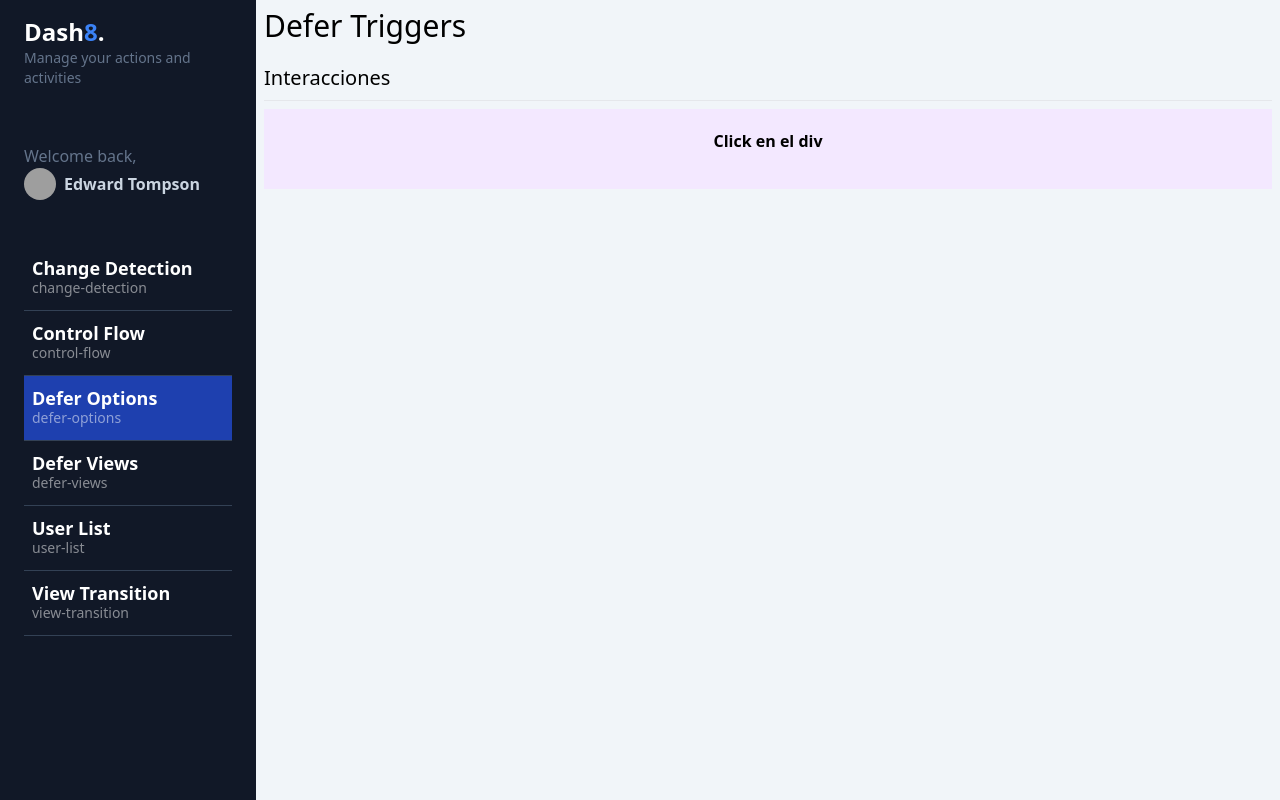
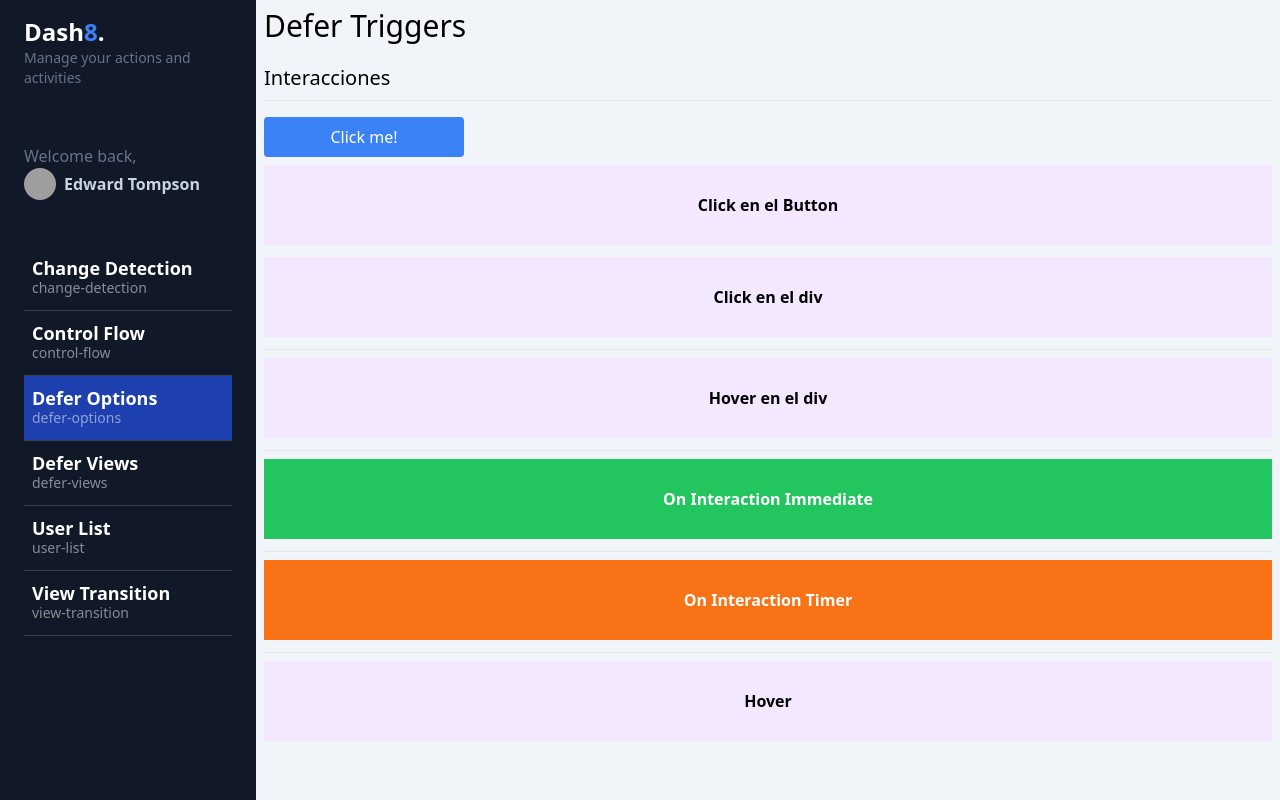
Before and after one commit to Zoloz966/Angular17-, an Angular app: page /dashboard/defer-options in a window 1280 px wide. Built offline with nearby package versions, Linux system fonts and the light colour scheme; grey boxes are pictures that could not be loaded.

Commit message:
end defer options component

```diff
--- a/src/app/dashboard/pages/defer-options/defer-options.component.html
+++ b/src/app/dashboard/pages/defer-options/defer-options.component.html
@@ -4,13 +4,108 @@
   <h1 class="text-xl">Interacciones</h1>
   <hr class="my-2" />
 
-  @defer (on interaction) {
-  <app-heavy-loaders-fast cssClass="bg-blue-500 h-20 grid text-center">
-    <span class="text-white mt-5 font-semibold">On Interaction</span>
+  <button
+    #btnInteraction
+    class="p-2 bg-blue-500 hover:bg-blue-700 transition-all rounded text-white my-2 w-[200px]"
+  >
+    Click me!
+  </button>
+
+  @defer (on interaction(btnInteraction)) {
+  <app-heavy-loaders-fast
+    cssClass="bg-indigo-500 h-20 grid text-center mb-3 flex justify-center items-center"
+  >
+    <span class="text-white font-semibold">On Interaction Button</span>
   </app-heavy-loaders-fast>
   } @placeholder {
-  <div class="w-full h-20 bg-purple-100 grid text-center">
-    <span class=" mt-5 font-semibold">Click en el div</span>
+  <div
+    class="w-full h-20 bg-purple-100 grid text-center mb-3 justify-center items-center"
+  >
+    <span class="font-semibold">Click en el Button</span>
+  </div>
+  } @defer (on interaction) {
+  <app-heavy-loaders-fast
+    cssClass="bg-yellow-500 h-20 grid text-center mb-3 flex justify-center items-center"
+  >
+    <span class="text-white font-semibold">On Interaction</span>
+  </app-heavy-loaders-fast>
+  } @placeholder {
+  <div
+    class="w-full h-20 bg-purple-100 grid text-center mb-3 justify-center items-center"
+  >
+    <span class="font-semibold">Click en el div</span>
   </div>
   }
 </section>
+
+<section>
+  <hr class="my-2" />
+
+  @defer (on hover) {
+  <app-heavy-loaders-fast
+    cssClass="bg-red-500 h-20 grid text-center mb-3 flex justify-center items-center"
+  >
+    <span class="text-white font-semibold">On Interaction Hover</span>
+  </app-heavy-loaders-fast>
+  } @placeholder {
+  <div
+    class="w-full h-20 bg-purple-100 grid text-center mb-3 justify-center items-center"
+  >
+    <span class="font-semibold">Hover en el div</span>
+  </div>
+  }
+</section>
+
+<section>
+  <hr class="my-2" />
+
+  @defer (on immediate) {
+  <app-heavy-loaders-fast
+    cssClass="bg-green-500 h-20 grid text-center mb-3 flex justify-center items-center"
+  >
+    <span class="text-white font-semibold">On Interaction Immediate</span>
+  </app-heavy-loaders-fast>
+  } @placeholder {
+  <div
+    class="w-full h-20 bg-purple-100 grid text-center mb-3 justify-center items-center"
+  >
+    <span class="font-semibold">Div Immediate</span>
+  </div>
+  }
+</section>
+
+<section>
+  <hr class="my-2" />
+
+  @defer (on timer(2000)) {
+  <app-heavy-loaders-fast
+    cssClass="bg-orange-500 h-20 grid text-center mb-3 flex justify-center items-center"
+  >
+    <span class="text-white font-semibold">On Interaction Timer</span>
+  </app-heavy-loaders-fast>
+  } @placeholder {
+  <div
+    class="w-full h-20 bg-purple-100 grid text-center mb-3 justify-center items-center"
+  >
+    <span class="font-semibold">2 segundos</span>
+  </div>
+  }
+</section>
+
+<section>
+  <hr class="my-2" />
+
+  @defer (on hover; prefetch on idle) {
+  <app-heavy-loaders-fast
+    cssClass="bg-blue-500 h-20 grid text-center mb-3 flex justify-center items-center"
+  >
+    <span class="text-white font-semibold">On Interaction Hover, On Interaction Idle</span>
+  </app-heavy-loaders-fast>
+  } @placeholder {
+  <div
+    class="w-full h-20 bg-purple-100 grid text-center mb-3 justify-center items-center"
+  >
+    <span class="font-semibold">Hover</span>
+  </div>
+  }
+</section>
```
